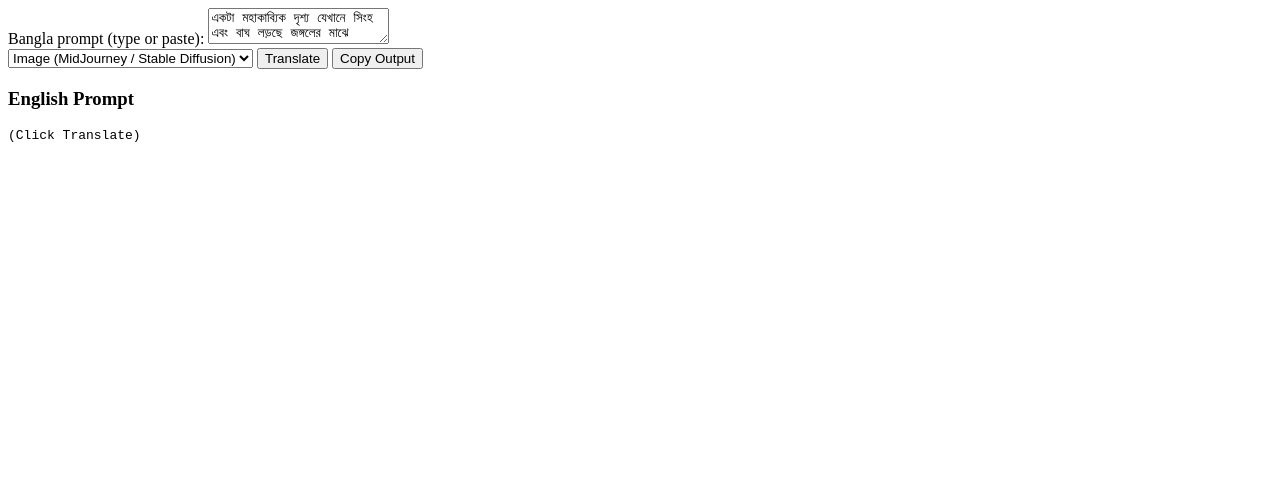
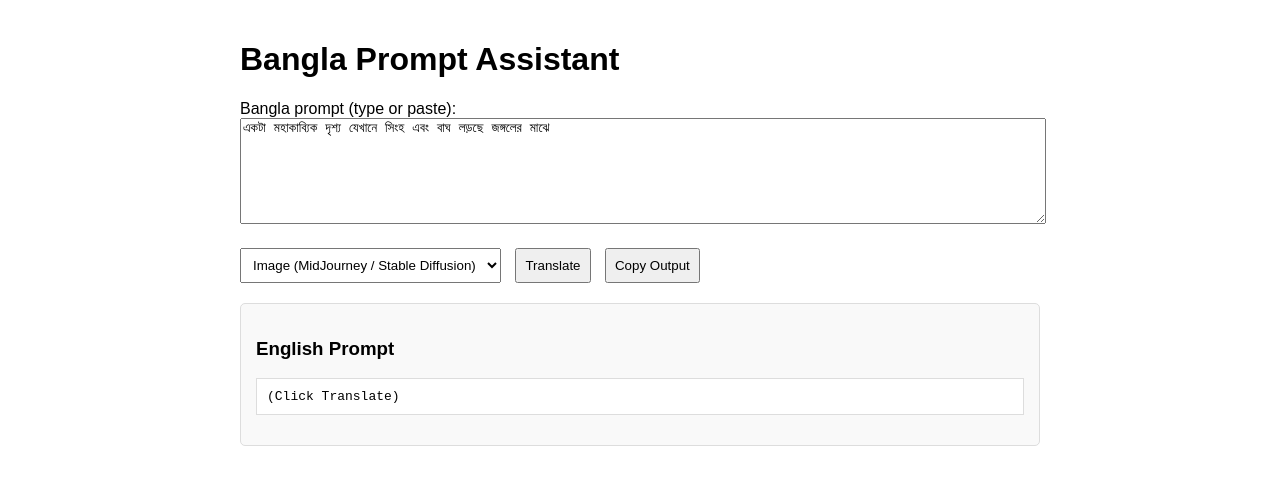
Before and after one commit to MalwareSman/bangla-prompt-assistant, a website: page index.html in a window 1280 px wide. Drawn offline with Linux system fonts and the light colour scheme.

Commit message:
index.html

```diff
--- a/index.html
+++ b/index.html
@@ -1,10 +1,59 @@
 <!-- FILE: index.html -->
+<!DOCTYPE html>
+<html lang="en">
+<head>
+  <meta charset="UTF-8">
+  <title>Bangla Prompt Assistant</title>
+  <style>
+    body {
+      font-family: Arial, sans-serif;
+      max-width: 800px;
+      margin: auto;
+      padding: 20px;
+    }
+    textarea {
+      width: 100%;
+      height: 100px;
+      margin-bottom: 10px;
+    }
+    .row {
+      margin: 10px 0;
+    }
+    select, button {
+      padding: 8px;
+      margin-right: 10px;
+    }
+    .card {
+      border: 1px solid #ddd;
+      border-radius: 5px;
+      padding: 15px;
+      margin-top: 20px;
+      background: #f9f9f9;
+    }
+    pre {
+      white-space: pre-wrap;
+      word-wrap: break-word;
+      background: #fff;
+      padding: 10px;
+      border: 1px solid #ddd;
+    }
+    .small {
+      font-size: 0.9em;
+      color: #555;
+    }
+  </style>
+</head>
+<body>
 
+  <h1>Bangla Prompt Assistant</h1>
 
+  <!-- Textarea for Bangla input -->
   <label for="bangla">Bangla prompt (type or paste):</label>
-<textarea id="bangla" placeholder="এখানে বাংলা লিখুন...">একটা মহাকাব্যিক দৃশ্য যেখানে সিংহ এবং বাঘ লড়ছে জঙ্গলের মাঝে</textarea>
+  <textarea id="bangla" placeholder="এখানে বাংলা লিখুন...">
+একটা মহাকাব্যিক দৃশ্য যেখানে সিংহ এবং বাঘ লড়ছে জঙ্গলের মাঝে
+  </textarea>
 
-
+  <!-- Select target type -->
   <div class="row">
     <select id="target">
       <option value="image">Image (MidJourney / Stable Diffusion)</option>
@@ -15,37 +64,39 @@
     <button id="copyOutput">Copy Output</button>
   </div>
 
-
+  <!-- Output card -->
   <div class="card">
     <h3>English Prompt</h3>
     <pre id="output">(Click Translate)</pre>
     <p id="explain" class="small"></p>
   </div>
 
+  <script>
+    // ⬇️ CHANGE THIS to your Render backend URL!
+    // Example: "https://bangla-prompt-backend.onrender.com"
+    const API_BASE = "https://YOUR-RENDER-URL.onrender.com";
 
-<script>
     const translateBtn = document.getElementById('translate');
     const copyBtn = document.getElementById('copyOutput');
     const output = document.getElementById('output');
     const explain = document.getElementById('explain');
 
-
+    // Translate button click
     translateBtn.addEventListener('click', async () => {
       const bangla = document.getElementById('bangla').value.trim();
       const target = document.getElementById('target').value;
       if (!bangla) return alert('বাংলা টেক্সট লিখুন।');
 
-
       output.textContent = 'Translating...';
       explain.textContent = '';
 
-
       try {
-const res = await fetch('/api/translate', {
+        const res = await fetch(`${API_BASE}/api/translate`, {
           method: 'POST',
           headers: { 'Content-Type': 'application/json' },
           body: JSON.stringify({ bangla, target })
         });
+
         const data = await res.json();
         if (data.error) {
           output.textContent = 'Error: ' + data.error;
@@ -59,7 +110,7 @@ console.error(err);
       }
     });
 
-
+    // Copy button click
     copyBtn.addEventListener('click', async () => {
       try {
         await navigator.clipboard.writeText(output.textContent || '');
@@ -69,5 +120,6 @@ alert('Copy failed');
       }
     });
   </script>
+
 </body>
 </html>
```
Lines whose indentation alone changed are shown as unchanged.
